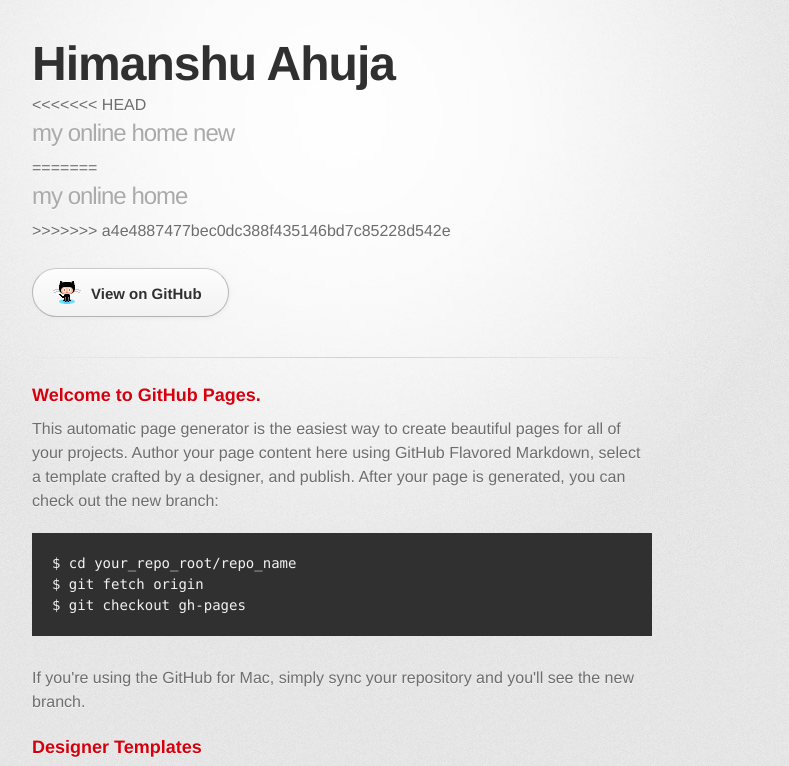
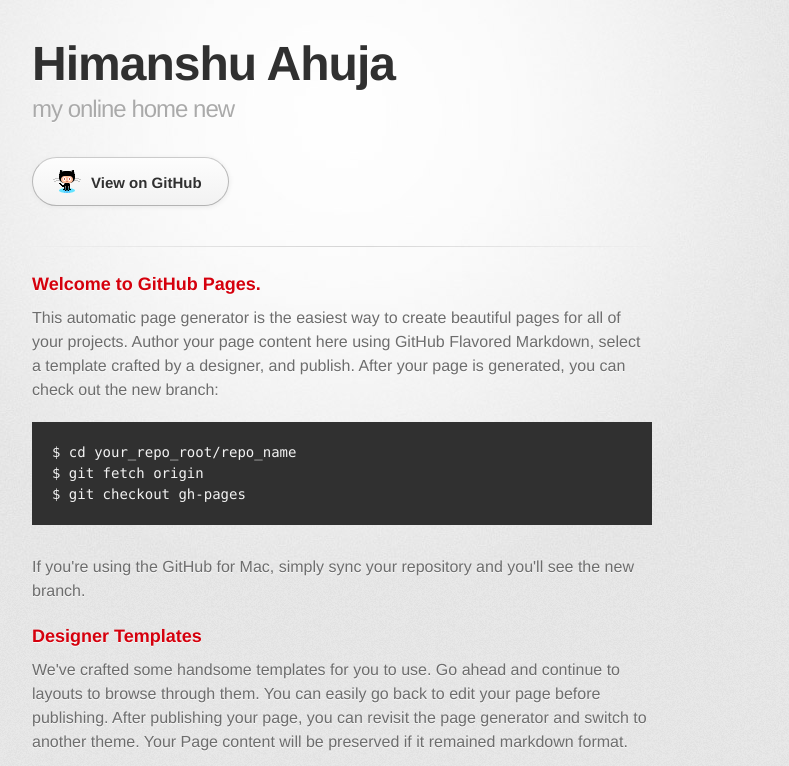
Before and after one commit to himanshuahuja/himanshuahuja.github.com, a plain HTML site: page index.html in a window 1280 px wide. Shown: the top 766 px of the page, without its empty margins (298-1087 px from the left). Drawn offline with Linux system fonts and the light colour scheme; a web font is replaced by a local one.

Commit message:
Update index.html
removed conflicts

```diff
--- a/index.html
+++ b/index.html
@@ -19,11 +19,7 @@
 
         <header>
           <h1>Himanshu Ahuja</h1>
-<<<<<<< HEAD
           <h2>my online home new</h2>
-=======
-          <h2>my online home</h2>
->>>>>>> a4e4887477bec0dc388f435146bd7c85228d542e
         </header>
 
         <section id="downloads" class="clearfix">
```
